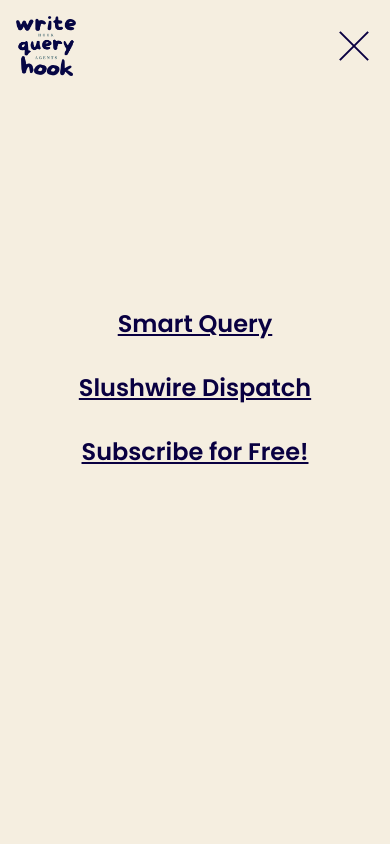
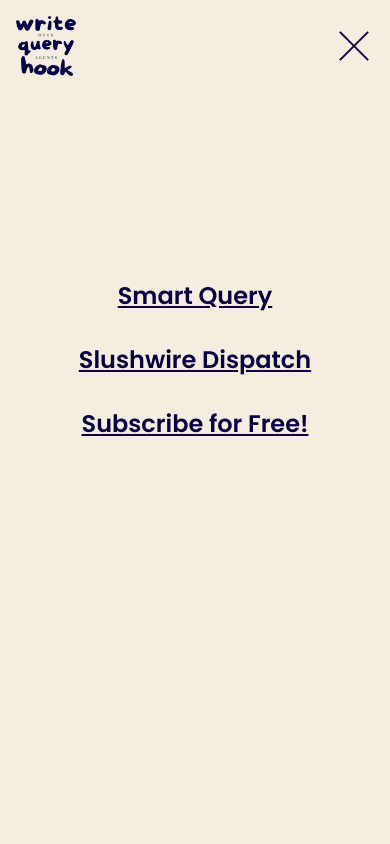
Before and after one commit to thefrankharvey/querybot_web_app, a Next.js app: page / in a window 390 px wide. Both pictures are taken after a click on the button "Toggle menu". Shown: the top 844 px of the page. Built offline with nearby package versions, Linux system fonts and the light colour scheme.

Commit message:
fixes mobile bug

```diff
--- a/app/(home)/components/slushwire-pro-card.tsx
+++ b/app/(home)/components/slushwire-pro-card.tsx
@@ -53,7 +53,11 @@ export const SlushwireProCard = () => {
         <h1 className="text-3xl text-center">
           Not ready for Pro?
           <br />
-          <Link href="/newsletter" className="underline hover:text-accent">
+          <Link
+            href="https://writequeryhook.com/slushwire/"
+            target="_blank"
+            className="underline hover:text-accent"
+          >
             Try our <span className="font-semibold">free monthly</span>{" "}
             newsletter!
           </Link>
--- a/app/components/client-hamburger.tsx
+++ b/app/components/client-hamburger.tsx
@@ -33,7 +33,7 @@ export const ClientHamburger = () => {
       </button>
       <div
         className={cn(
-          "absolute top-0 left-0 w-screen h-screen transition-opacity duration-300 bg-background z-50 mt-27 overflow-hidden",
+          "absolute top-0 left-0 w-screen h-screen transition-opacity duration-300 bg-background z-50 mt-20 overflow-hidden",
           open
             ? "opacity-100 visible"
             : "opacity-0 invisible pointer-events-none"
```
